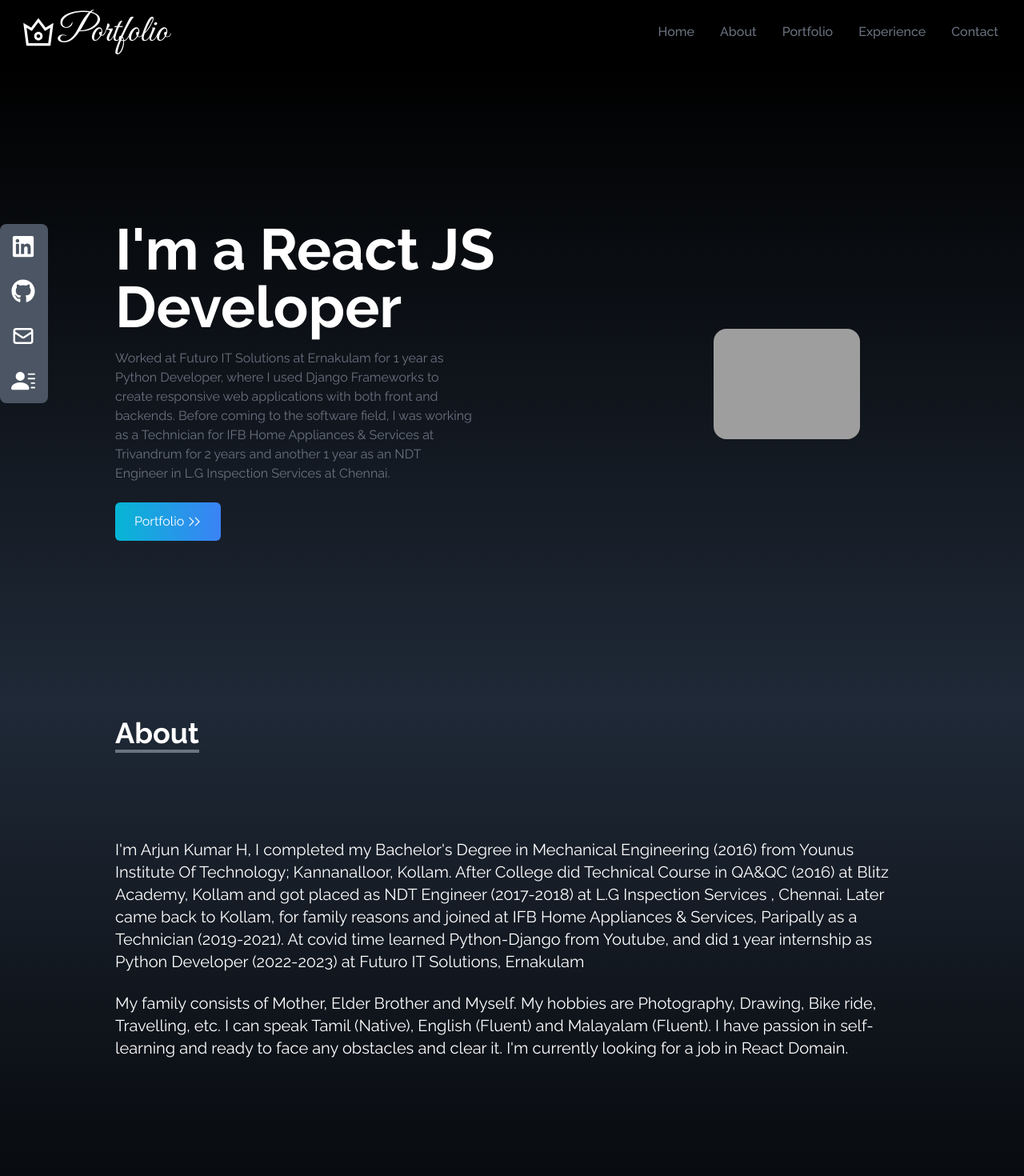
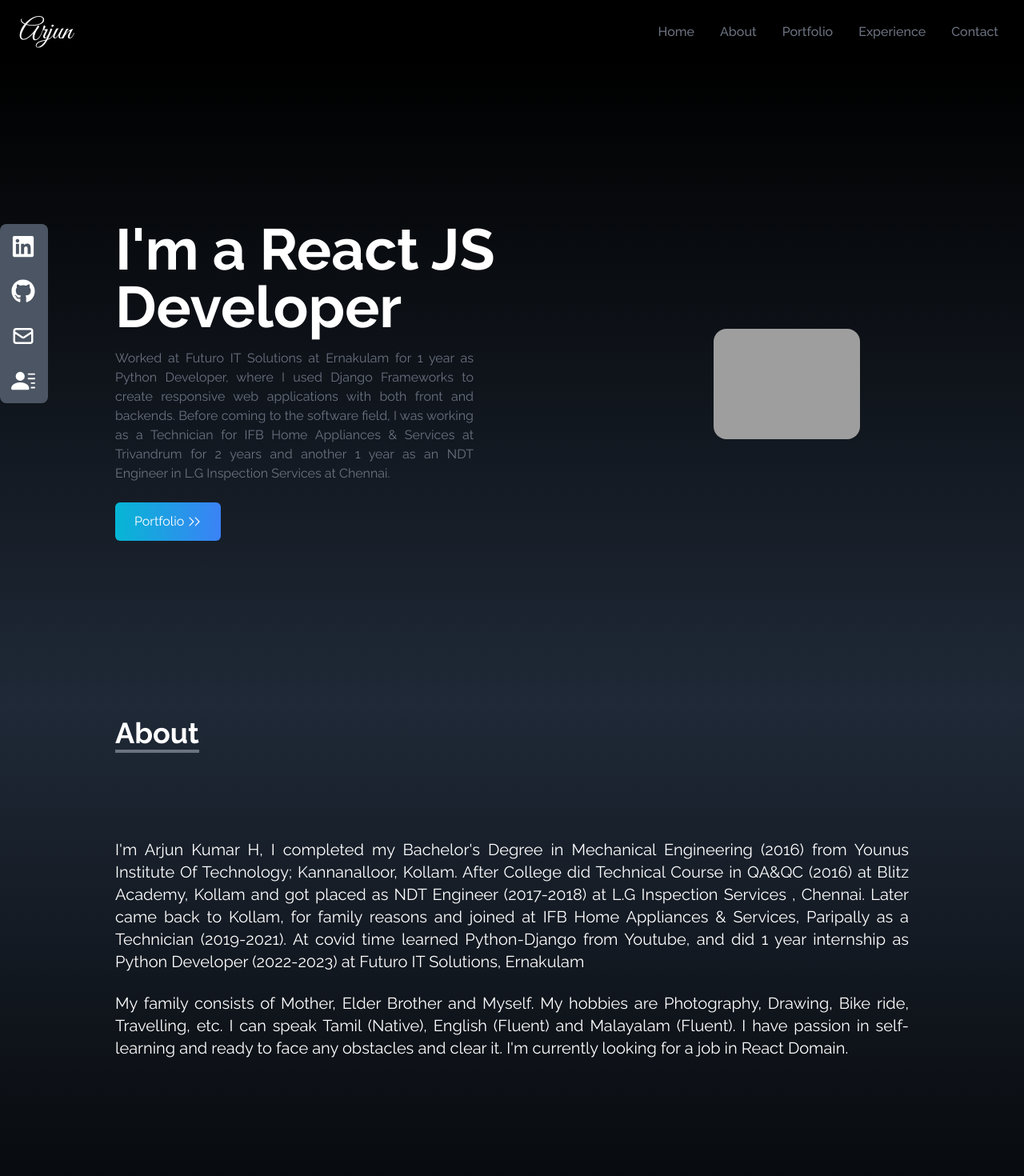
Before and after one commit to BlackHues/my-react-portfolio, a React (Create React App) app: page / in a window 1280 px wide. Shown: the top 1470 px of the page at 80% size. Built offline with nearby package versions, Linux system fonts and the light colour scheme; grey boxes are pictures that could not be loaded; the HTML template or start-up script is replaced by a standard one.

Commit message:
project done

```diff
--- a/src/components/About.jsx
+++ b/src/components/About.jsx
@@ -10,11 +10,11 @@ const About = () => {
             <p className='text-4xl font-bold inline border-b-4 border-gray-500'>About</p>
         </div>
 
-        <p className='text-xl mt-20'>
+        <p className='text-xl mt-20 text-justify'>
             I'm Arjun Kumar H, I completed my Bachelor's Degree in Mechanical Engineering (2016) from Younus Institute Of Technology; Kannanalloor, Kollam. After College did Technical Course in QA&QC (2016) at Blitz Academy, Kollam  and got placed as NDT Engineer (2017-2018) at L.G Inspection Services , Chennai.
             Later came back to Kollam, for family reasons and joined at IFB Home Appliances & Services, Paripally as a Technician (2019-2021). At covid time learned Python-Django from Youtube, and did 1 year internship as Python Developer (2022-2023) at Futuro IT Solutions, Ernakulam</p>
         <br />
-        <p className='text-xl'>
+        <p className='text-xl text-justify'>
             My family consists of Mother, Elder Brother and Myself. My hobbies are Photography, Drawing, Bike ride, Travelling, etc. I can speak Tamil (Native), English (Fluent) and Malayalam (Fluent). I have passion in self-learning and ready to face any obstacles and clear it. I'm currently looking for a job in React Domain.
         </p>
       </div>
--- a/src/components/Contact.jsx
+++ b/src/components/Contact.jsx
@@ -31,7 +31,7 @@ const Contact = () => {
               rows="10"
             ></textarea>
             <button className="text-white m-2 bg-gradient-to-b from-cyan-500 to-blue-500 px-6 py-3 flex items-center rounded-md hover:scale-110 duration-300">
-              Let's talk
+              Hire Me
             </button>
           </form>
         </div>
--- a/src/components/Home.jsx
+++ b/src/components/Home.jsx
@@ -1,19 +1,41 @@
-import React from 'react';
+import React, { useEffect, useState } from 'react';
 import HeroImage from '../assets/heroImage.JPG';
 import { RxDoubleArrowRight } from "react-icons/rx";
 import { Link } from 'react-scroll';
 
+
+
 const Home = () => {
+
+  const [text, setText] = useState('');
+  const initialText = "I'm a React JS Developer";
+
+  useEffect(() => {
+    let index = 0;
+    const typingInterval = setInterval(() => {
+      if (index <= initialText.length) {
+        setText(initialText.slice(0, index));
+        index++;
+      } else {
+        clearInterval(typingInterval);
+      }
+    }, 100);
+
+    return () => clearInterval(typingInterval);
+  }, []);
   return (
     <div name="home" className='md:h-screen bg-gradient-to-b from-black to-gray-800 text-white flex flex-col justify-center items-center'>
       <div className='max-w-screen-lg mx-auto flex flex-col md:flex-row items-center justify-center px-4'>
         <div className='flex flex-col justify-center text-center md:text-left md:mr-10'>
-          <h2 className='text-4xl sm:text-7xl font-bold'>I'm a React JS Developer</h2>
-          <p className='text-gray-500 py-4 max-w-md'>
+        <h2 className='text-4xl sm:text-7xl font-bold text-left'>
+          {text}
+          <span className="animate-blink"></span>
+        </h2>
+          <p className='text-gray-500 py-4 max-w-md text-justify'>
             Worked at Futuro IT Solutions at Ernakulam for 1 year as Python Developer, where I used Django Frameworks to create responsive web applications with both front and backends. Before coming to the software field, I was working as a Technician for IFB Home Appliances & Services at Trivandrum for 2 years and another 1 year as an NDT Engineer in L.G Inspection Services at Chennai.
           </p>
           <div>
-            <Link to="portfolio" smooth duration={300} className='group w-1/2 text-white w-fit px-6 py-3 my-2 flex items-center rounded-md bg-gradient-to-r from-cyan-500 to-blue-500 cursor-pointer'>
+            <Link to="portfolio" smooth duration={300} className='group text-white w-fit px-6 py-3 my-2 flex items-center rounded-md bg-gradient-to-r from-cyan-500 to-blue-500 cursor-pointer'>
               Portfolio
               <span className='group-hover:rotate-90 duration-300'>
                 <RxDoubleArrowRight size={18} className='ml-1'/>
--- a/src/components/Navbar.jsx
+++ b/src/components/Navbar.jsx
@@ -1,6 +1,5 @@
 import React, { useState } from 'react';
 import {FaBars, FaTimes} from 'react-icons/fa';
-import { AiOutlineCrown } from "react-icons/ai";
 import { Link } from 'react-scroll';
 
 const Navbar = () => {
@@ -33,7 +32,7 @@ const Navbar = () => {
   return (
     <div className='flex justify-between items-center w-full h-20 px-4 text-white bg-black sticky top-0'>
         <div>
-            <h1 className='text-5xl flex font-signature ml-2'><AiOutlineCrown/>Portfolio</h1>
+            <h1 className='text-4xl flex font-signature ml-2'>Arjun</h1>
         </div>
 
         <ul className="hidden md:flex">
```
